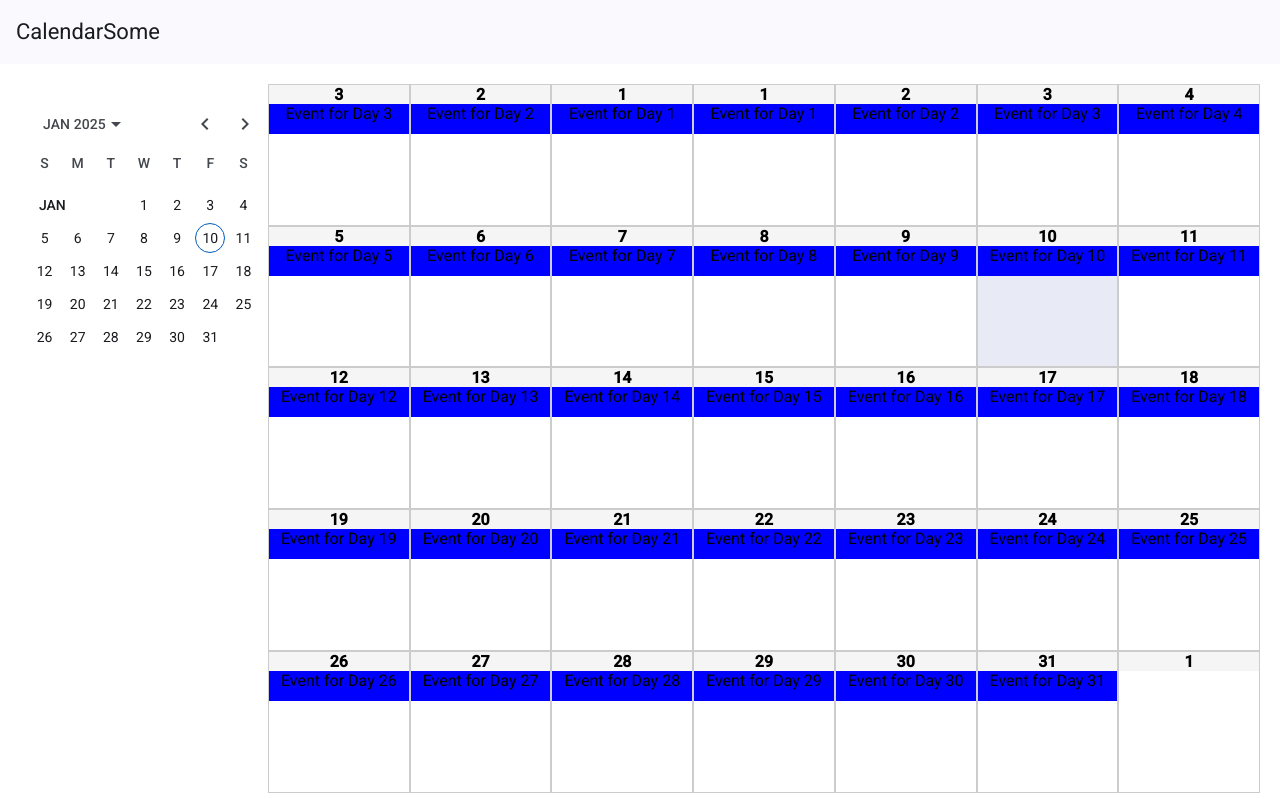
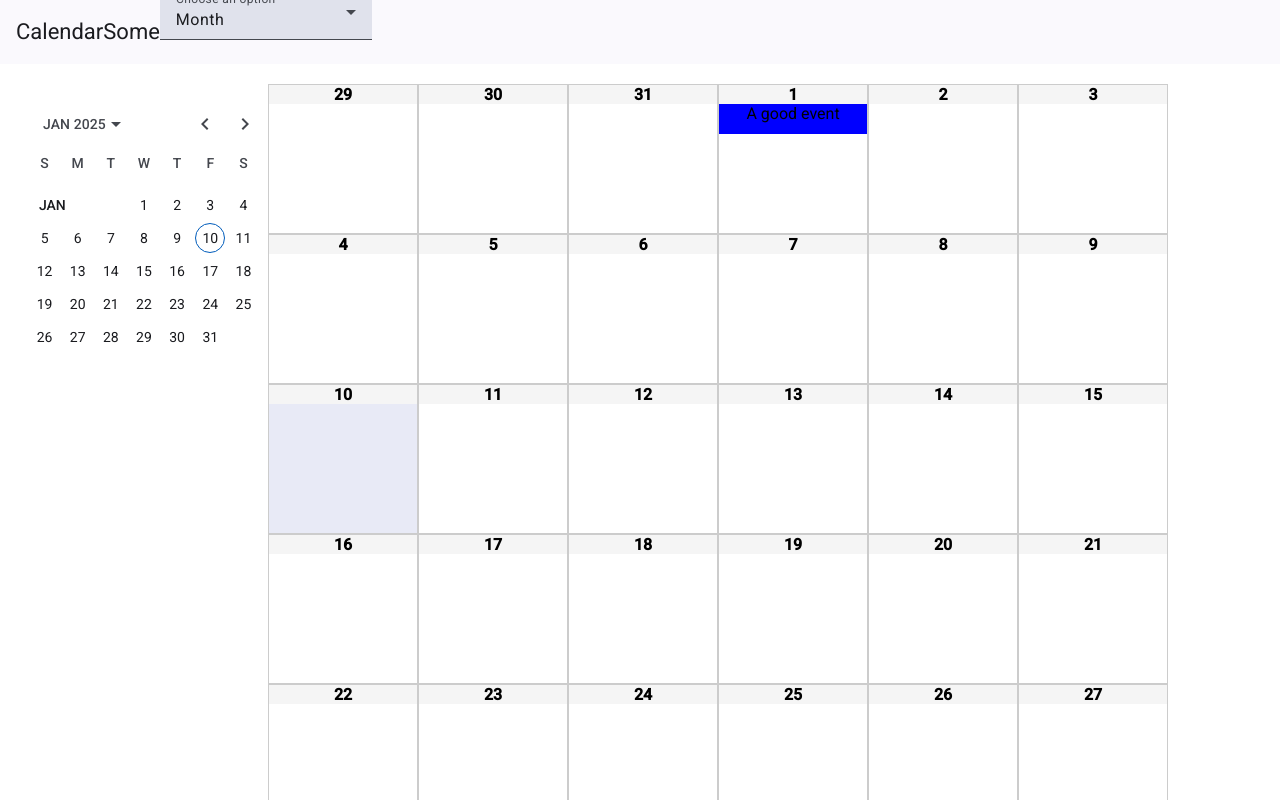
Before and after one commit to masoudDaliriyan/calendersome, an Angular app: page / in a window 1280 px wide. Shown: the top 800 px of the page. Built offline with nearby package versions, Linux system fonts and the light colour scheme.

Commit message:
add views and initialize drag and drops

```diff
--- a/src/app/app.component.html
+++ b/src/app/app.component.html
@@ -1,10 +1,45 @@
 <mat-toolbar color="primary">
   <span>CalendarSome</span>
+  <div>
+    <mat-form-field>
+      <mat-label>Choose an option</mat-label>
+      <mat-select [(ngModel)]="view">
+        <mat-option value="day">day</mat-option>
+        <mat-option value="month" >Month</mat-option>
+      </mat-select>
+    </mat-form-field>
+  </div>
+
+
 </mat-toolbar>
+
 <div style="text-align: center; margin: 20px;display: flex">
   <mat-calendar style="width: 300px;height: 300px;flex: 2"></mat-calendar>
-  <div style="flex:8;display: flex;flex-wrap: wrap;">
-    <div *ngFor="let day of monthDays;let i=index" [ngClass]="{'today': isToday(day)}"  style="width: calc(100% / 7); aspect-ratio: 1; ;box-sizing: border-box; border: 1px solid #ccc;" cdkDropList (cdkDropListDropped)="onDrop($event, day)" [cdkDropListData]="day.events" >
+  <ng-container *ngIf="view==='day'">
+    <div class="day-view-container" style="flex:8" cdkDropListGroup>
+      <mat-list>
+        <ng-container *ngFor="let slot of timeSlots" >
+          <mat-list-item cdkDropList (cdkDropListDropped)="onDaySlotDrop($event,slot)" [cdkDropListData]="slot.events" >
+            <div class="time-slot">
+              <span class="hour">{{ slot.hour }}</span>
+              <div class="events">
+                <div *ngFor="let event of slot.events" class="event" cdkDrag>
+                  <!--                  <mat-card-content>-->
+                  <span>{{ event.title }}</span>
+                  <p>{{ event.description }}</p>
+                  <!--                  </mat-card-content>-->
+                </div>
+              </div>
+            </div>
+          </mat-list-item>
+          <mat-divider></mat-divider>
+        </ng-container>
+      </mat-list>
+    </div>
+  </ng-container>
+  <ng-container *ngIf="view==='month'">
+    <div style="flex:8;display: flex;flex-wrap: wrap;" cdkDropListGroup>
+      <div *ngFor="let day of monthDays;let i=index" [ngClass]="{'today': isToday(day)}" [cdkDropListConnectedTo]="connectedLists"  style="width: 150px; height: 150px; ;box-sizing: border-box; border: 1px solid #ccc;" cdkDropList (cdkDropListDropped)="onDrop($event, day)"  (cdkDropListEntered)="onCdkDropListEntered($event)" [cdkDropListData]="day.events">
         <div *ngIf="day" class="day-card" >
           <div>
             <strong>{{ day.date.getDate() }}</strong>
@@ -13,7 +48,8 @@
             </div>
           </div>
         </div>
-      <div *ngIf="!day"></div> <!-- Empty space for previous month's trailing days -->
+      </div>
     </div>
 
+  </ng-container>
 </div>
--- a/src/app/app.component.scss
+++ b/src/app/app.component.scss
@@ -38,3 +38,7 @@ mat-form-field {
   height: 30px;
   background: blue;
 }
+
+mat-list-item{
+  text-align: left;
+}
--- a/src/app/app.component.ts
+++ b/src/app/app.component.ts
@@ -13,92 +13,82 @@ export class AppComponent implements OnInit{
   title = 'masoud-daliriyan-angular-test';
   selectedDate: Date = new Date(); // Default to today's date
   monthDays: (any)[] = []; // Allow null values in the array
-  events = [
-    {
-      start:new Date(),
-      end: new Date(),
-      title:''
-    }
-  ]
+  timeSlots:any = [];
+  viewOptions=['day','month']
+  view = 'month'
+
 
   ngOnInit(): void {
+    this.initializeTimeSlots();
     this.generateMonthDays(this.selectedDate);
   }
+  connectedLists = this.monthDays.map((_, i) => `cdk-drop-list-${i}`);
 
+
+  onCdkDropListEntered(event:any){
+    console.log('enter',event)
+  }
   generateMonthDays(date: Date): void {
     const firstDayOfMonth = new Date(date.getFullYear(), date.getMonth(), 1);
-    const lastDayOfMonth = new Date(date.getFullYear(), date.getMonth() + 1, 0);
     const startDayOfWeek = firstDayOfMonth.getDay(); // Day of the week (0-6, where 0 is Sunday)
-    const endDayOfWeek = lastDayOfMonth.getDay();   // Day of the week for the last day of the month
 
     this.monthDays = [];
+    let day = 1 - startDayOfWeek; // Start from the first visible day (including previous month)
 
-    // Add days from the previous month
-    for (let i = startDayOfWeek; i > 0; i--) {
-      const prevDate = new Date(date.getFullYear(), date.getMonth(), 1 - i);
+    for (let i = 0; i < 35; i++) { // 4 weeks × 7 days
       this.monthDays.push({
-        date: new Date(date.getFullYear(), date.getMonth(), i),
-        events: [{ title: `Event for Day ${i}` }]
+        date: new Date(date.getFullYear(), date.getMonth(), day),
+        events: [] // Create a new array for events for each day
       });
+      day++;
     }
 
-    // Add days for the current month
-    for (let i = 1; i <= lastDayOfMonth.getDate(); i++) {
-      this.monthDays.push({
-        date: new Date(date.getFullYear(), date.getMonth(), i),
-        events: [{ title: `Event for Day ${i}` }]
-      });
-    }
-
-    // Add days from the next month to fill the last week
-    for (let i = 1; i < 7 - endDayOfWeek; i++) {
-      const nextDate = new Date(date.getFullYear(), date.getMonth() + 1, i);
-      this.monthDays.push({ date: nextDate, events: [] });
-    }
-
+    this.monthDays[3].events = [
+      {title:'A good event'}
+    ]
     console.log(this.monthDays);
   }
 
 
 
+  onDaySlotDrop(event:any,timeSlot:any){
+    if (event.previousContainer === event.container)
+    {
+      // If the item is dropped within the same container, reorder the events
+      moveItemInArray(timeSlot.events, event.previousIndex, event.currentIndex);
+    }
+    else
+    {
+      // If the item is dropped into a different container, transfer the event
+      transferArrayItem(event.previousContainer.data, event.container.data, event.previousIndex, event.currentIndex);
+    }
+  }
 
-  onDrop(event: CdkDragDrop<any[]>, day: any) {
-    console.log(event, day);
+  onDrop(event: CdkDragDrop<any[]>, targetDay: any) {
+    console.log(event)
+    if (event.previousContainer === event.container)
+    {
+      // If the item is dropped within the same container, reorder the events
+      moveItemInArray(targetDay.events, event.previousIndex, event.currentIndex);
+    }
+    else
+    {
+      // If the item is dropped into a different container, transfer the event
+      transferArrayItem(event.previousContainer.data, event.container.data, event.previousIndex, event.currentIndex);
+    }
+  }
 
-    // Check if the event is moved within the same container
-    if (event.previousContainer === event.container) {
-      const containerData = event.container.data;
-      const prevIndex = event.previousIndex;
-      const currIndex = event.currentIndex;
-
-      // Rearrange events within the same day
-      containerData.splice(currIndex, 0, containerData.splice(prevIndex, 1)[0]);
-
-      // Update the specific day's events in the monthDays array
-      const targetDay = this.monthDays.find(d => d.date.getTime() === day.date.getTime());
-      if (targetDay) {
-        targetDay.events = [...containerData]; // Update with a new array reference
+  private initializeTimeSlots(): void {
+    for (let i = 0; i < 24; i++) {
+      const hour = i.toString().padStart(2, '0') + ':00';
+      this.timeSlots.push({ hour, events: [] });
+    }
+    this.timeSlots[3].events = [
+      {
+        title:'hello',
       }
-    } else {
-      // Move events between days
-      const prevContainer = event.previousContainer.data;
-      const currContainer = event.container.data;
-
-      // Transfer the event between containers
-      transferArrayItem(prevContainer, currContainer, event.previousIndex, event.currentIndex);
-
-      // Update the previous and target days in the monthDays array
-      const previousDay = this.monthDays.find(d => d.events === prevContainer);
-      const targetDay = this.monthDays.find(d => d.date.getTime() === day.date.getTime());
-
-      if (previousDay) {
-        previousDay.events = [...prevContainer]; // Ensure immutability
-      }
-      if (targetDay) {
-        targetDay.events = [...currContainer]; // Ensure immutability
-      }
-    }
-    console.log(this.monthDays)
+    ]
+    console.log(this.timeSlots)
   }
 
   onDateChange(event: any): void {
--- a/src/app/shared/shared.module.ts
+++ b/src/app/shared/shared.module.ts
@@ -6,7 +6,10 @@ import { MatDatepickerModule } from '@angular/material/datepicker';
 import { MatNativeDateModule } from '@angular/material/core';
 import { MatGridListModule } from '@angular/material/grid-list'; // Add MatGridListModule
 import { MatInputModule } from '@angular/material/input';
-import { DragDropModule } from '@angular/cdk/drag-drop'; // Add MatInputModule
+import { DragDropModule } from '@angular/cdk/drag-drop';
+import { MatList, MatListModule } from '@angular/material/list';
+import { MatSelectModule } from '@angular/material/select';
+import { FormsModule } from '@angular/forms'; // Add MatInputModule
 
 @NgModule({
   declarations: [],
@@ -18,9 +21,13 @@ import { DragDropModule } from '@angular/cdk/drag-drop'; // Add MatInputModule
     MatNativeDateModule,
     MatGridListModule,  // Include MatGridListModule
     MatInputModule,
-    DragDropModule// Include MatInputModule
+    MatListModule,
+    MatSelectModule,
+    DragDropModule,
+    FormsModule
   ],
   exports: [
+    MatSelectModule,
     CommonModule, // Export CommonModule
     MatCardModule,
     MatToolbarModule,
@@ -28,6 +35,8 @@ import { DragDropModule } from '@angular/cdk/drag-drop'; // Add MatInputModule
     MatNativeDateModule,
     MatGridListModule,  // Export MatGridListModule
     MatInputModule,
+    MatListModule,
+    FormsModule,
     DragDropModule// Export MatInputModule
   ]
 })
```
Lines whose indentation alone changed are shown as unchanged.
